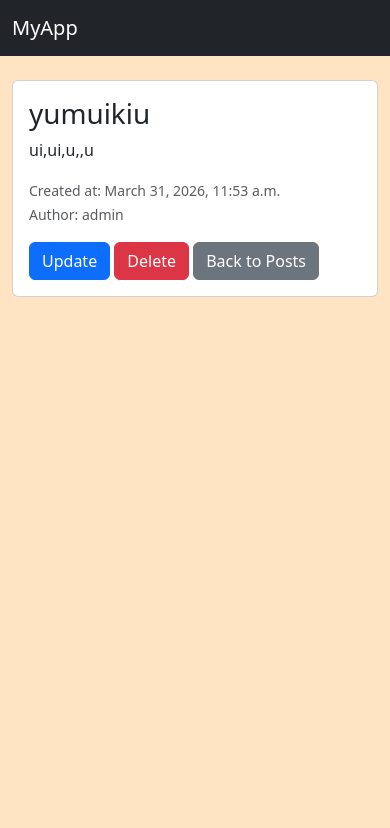
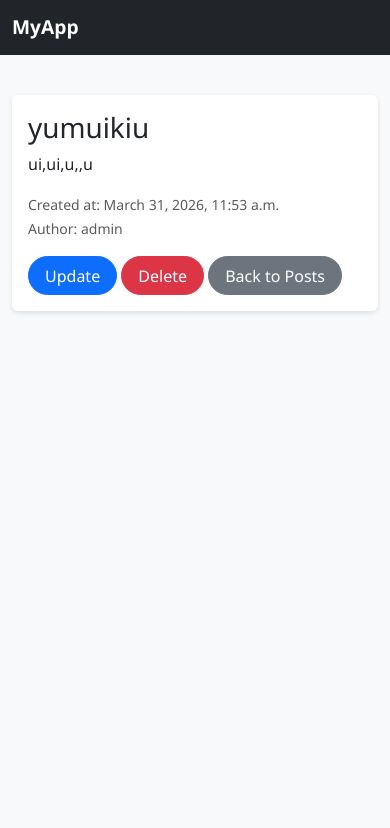
Before and after one commit to Alimov2008/Post-app, a Django app: page /posts/2 in a window 390 px wide. Shown: the top 828 px of the page. Run offline with Django 5.2, Linux system fonts and the light colour scheme; a user stored in the database is signed in; data comes from the database, SQL or seed files in the repository.

Commit message:
added css

```diff
--- a/asdf/static/asdf/style.css
+++ b/asdf/static/asdf/style.css
@@ -1,3 +1,95 @@
+/* Custom styles for the Django blog app */
+
+/* Global styles */
 body {
-    background-color: bisque;
+    background-color: #f8f9fa;
+    font-family: 'Segoe UI', Tahoma, Geneva, Verdana, sans-serif;
 }
+
+/* Navbar customizations */
+.navbar-brand {
+    font-weight: bold;
+    font-size: 1.5rem;
+}
+
+/* Main content area */
+main {
+    min-height: calc(100vh - 70px); /* Adjust based on navbar height */
+    padding: 2rem 0;
+}
+
+/* Card enhancements */
+.card {
+    transition: transform 0.2s ease, box-shadow 0.2s ease;
+    border: none;
+    box-shadow: 0 2px 5px rgba(0,0,0,0.1);
+}
+
+.card:hover {
+    transform: translateY(-5px);
+    box-shadow: 0 5px 15px rgba(0,0,0,0.2);
+}
+
+.card-title a {
+    text-decoration: none;
+    color: #007bff;
+}
+
+.card-title a:hover {
+    text-decoration: underline;
+}
+
+/* Form styling */
+form {
+    background-color: white;
+    padding: 1.5rem;
+    border-radius: 8px;
+    box-shadow: 0 2px 5px rgba(0,0,0,0.1);
+}
+
+form p {
+    margin-bottom: 1rem;
+}
+
+form label {
+    font-weight: 500;
+}
+
+/* Button styling */
+.btn {
+    border-radius: 30px;
+    padding: 0.5rem 1.5rem;
+}
+
+/* Footer (if you add one) */
+footer {
+    background-color: #343a40;
+    color: white;
+    text-align: center;
+    padding: 1rem 0;
+    margin-top: 2rem;
+}
+
+/* Responsive adjustments */
+@media (max-width: 768px) {
+    .navbar-brand {
+        font-size: 1.2rem;
+    }
+
+    main {
+        padding: 1rem 0;
+    }
+
+    .btn {
+        padding: 0.4rem 1rem;
+    }
+}
+
+/* Utility classes */
+.text-muted a {
+    color: #6c757d;
+}
+
+.text-muted a:hover {
+    color: #007bff;
+}
```
